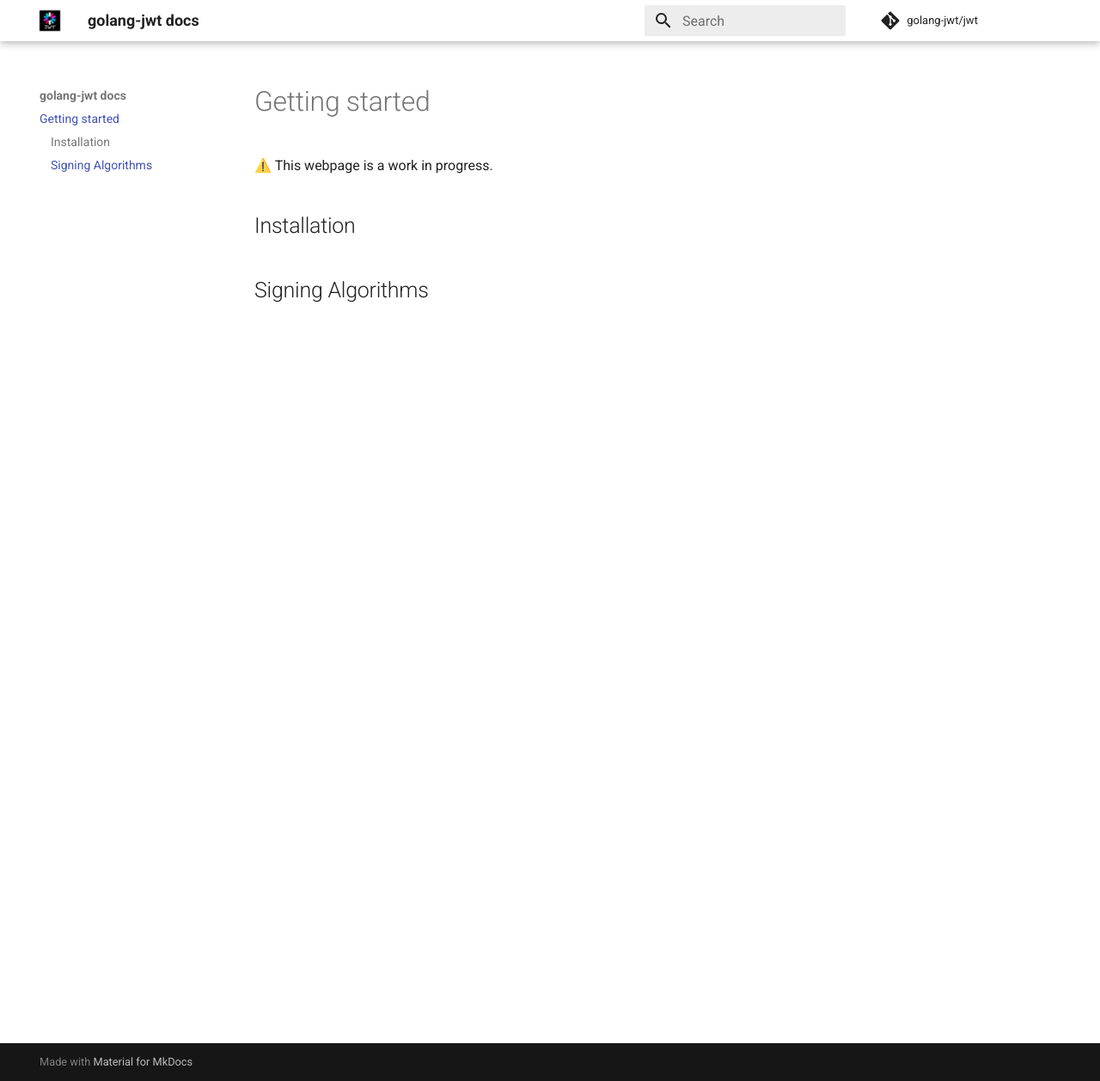
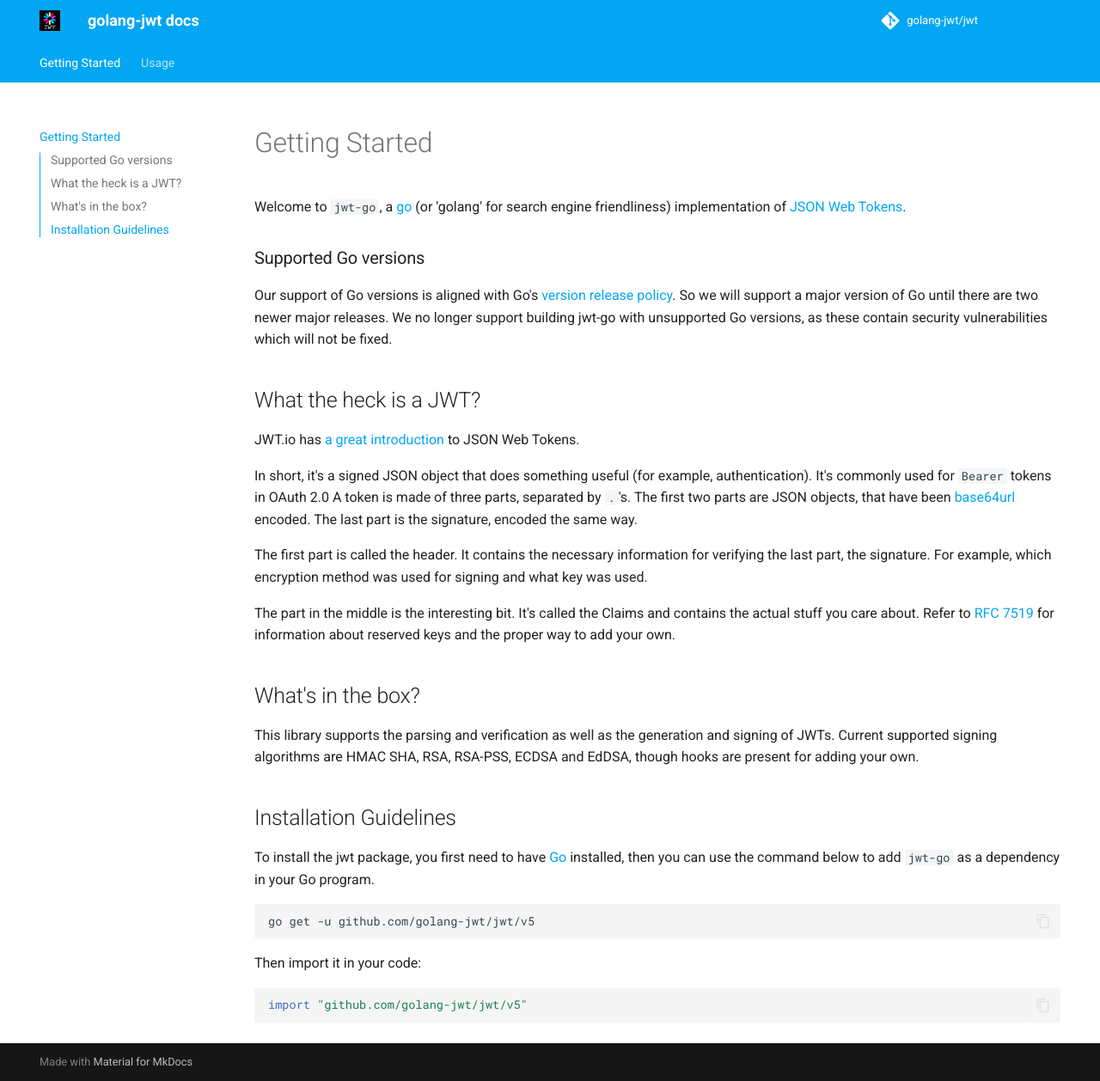
Before and after one commit to golang-jwt/jwt-docs, an MkDocs documentation site: the page built from docs/index.md, in a window 1280 px wide and 1258 px high. Shown: the whole window at 86% size. Built offline with MkDocs 1.6.1 and Material for MkDocs 9.7.7, drawn with Linux system fonts in a browser that asks for light colours; comment, search, counter and statistics services are not loaded.

Commit message:
Some documentation improvements (#1)
* Some documentation improvements

* Switching back to official image, since it now suports also arm-builds
* Adding a bit of a structure and tabs
* Added first small code pieces

* more doc

* First set of parser options

* More parsing options

````diff
--- a/docs/index.md
+++ b/docs/index.md
@@ -2,10 +2,43 @@
 description: Getting started with golang-jwt/jwt
 ---
 
-# Getting started
+# Getting Started
 
-⚠️ This webpage is a work in progress.
+Welcome to `jwt-go`, a [go](http://www.golang.org) (or 'golang' for search engine friendliness) implementation of [JSON Web Tokens](https://datatracker.ietf.org/doc/html/rfc7519).
 
-## Installation
 
-## Signing Algorithms
+### Supported Go versions
+
+Our support of Go versions is aligned with Go's [version release
+policy](https://golang.org/doc/devel/release#policy). So we will support a major
+version of Go until there are two newer major releases. We no longer support
+building jwt-go with unsupported Go versions, as these contain security
+vulnerabilities which will not be fixed.
+
+## What the heck is a JWT?
+
+JWT.io has [a great introduction](https://jwt.io/introduction) to JSON Web Tokens.
+
+In short, it's a signed JSON object that does something useful (for example, authentication).  It's commonly used for `Bearer` tokens in OAuth 2.0  A token is made of three parts, separated by `.`'s.  The first two parts are JSON objects, that have been [base64url](https://datatracker.ietf.org/doc/html/rfc4648) encoded.  The last part is the signature, encoded the same way.
+
+The first part is called the header.  It contains the necessary information for verifying the last part, the signature.  For example, which encryption method was used for signing and what key was used.
+
+The part in the middle is the interesting bit.  It's called the Claims and contains the actual stuff you care about.  Refer to [RFC 7519](https://datatracker.ietf.org/doc/html/rfc7519) for information about reserved keys and the proper way to add your own.
+
+## What's in the box?
+
+This library supports the parsing and verification as well as the generation and signing of JWTs.  Current supported signing algorithms are HMAC SHA, RSA, RSA-PSS, ECDSA and EdDSA, though hooks are present for adding your own.
+
+## Installation Guidelines
+
+To install the jwt package, you first need to have [Go](https://go.dev/doc/install) installed, then you can use the command below to add `jwt-go` as a dependency in your Go program.
+
+```sh
+go get -u github.com/golang-jwt/jwt/v5
+```
+
+Then import it in your code:
+
+```go
+import "github.com/golang-jwt/jwt/v5"
+```
--- a/mkdocs.yaml
+++ b/mkdocs.yaml
@@ -5,17 +5,30 @@ repo_name: golang-jwt/jwt
 repo_url: https://github.com/golang-jwt/jwt
 edit_uri: ""
 
+plugins:
+  - social
+
 theme:
   name: material
   palette:
-    primary: white
-    accent: indigo
+    primary: light blue
+    accent: purple
   logo: assets/jwt.png
   favicon: assets/jwt.png
   features:
     - navigation.instant
+    - navigation.tabs
     - toc.integrate
-    - navigation.sections
+    - content.code.copy
+    - content.code.annotate
 
-nav:
-  - index.md
+markdown_extensions:
+  - pymdownx.highlight:
+      use_pygments: true
+      anchor_linenums: true
+      line_spans: __span
+      pygments_lang_class: true
+  - pymdownx.inlinehilite
+  - pymdownx.snippets
+  - pymdownx.superfences
+  - footnotes
````
Also changed, not shown: README.md (+0 -7 lines), docs/usage/create.md (added, +69 -0 lines), docs/usage/parse.md (added, +26 -0 lines), docs/usage/signing_methods.md (added), 2 other files.
